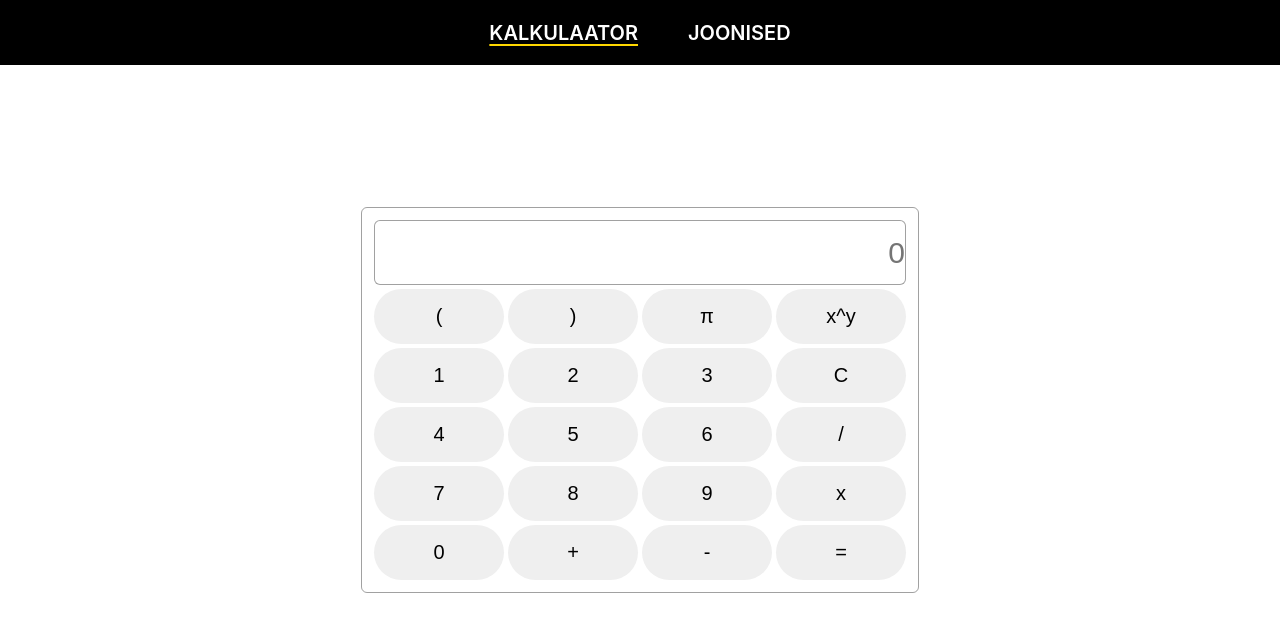
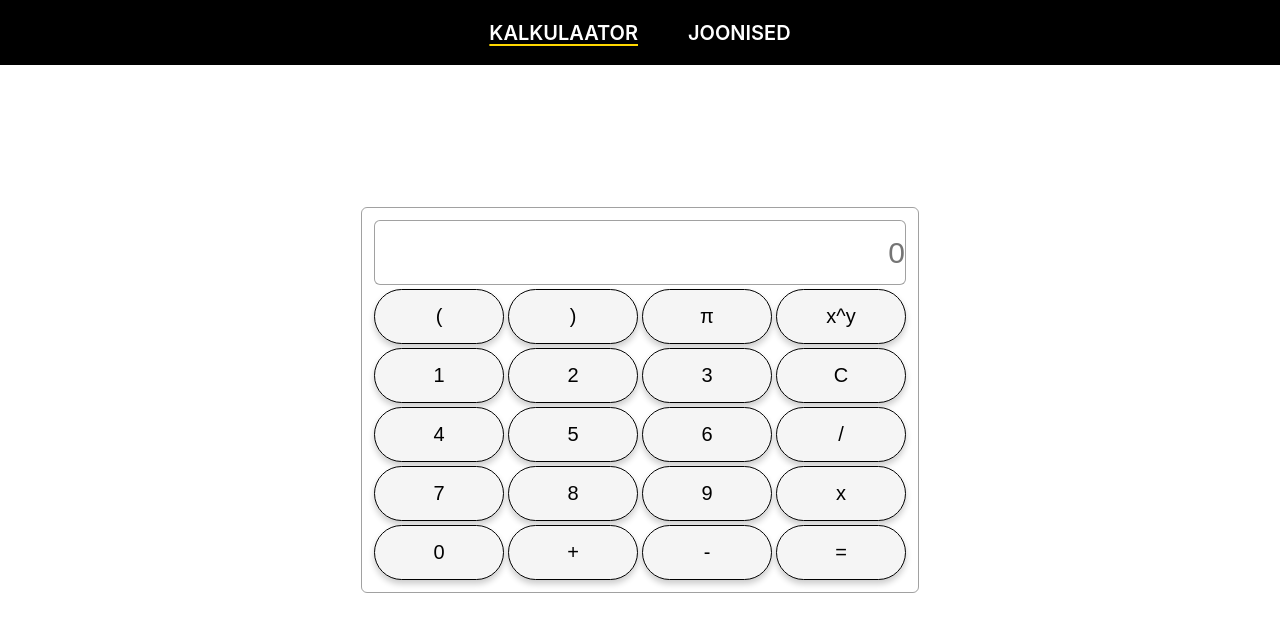
Before and after one commit to hinoobers/Rakenduse_loomine, a React (Create React App) app: page / in a window 1280 px wide. Shown: the top 632 px of the page. Built offline with nearby package versions, Linux system fonts and the light colour scheme.

Commit message:
push for now

```diff
--- a/package.json
+++ b/package.json
@@ -4,7 +4,7 @@
   "private": true,
   "dependencies": {
     "cra-template": "1.2.0",
-    "mafs": "^0.18.5",
+    "mafs": "^0.18.8",
     "react": "^19.0.0",
     "react-dom": "^19.0.0",
     "react-router-dom": "^6.28.1",
--- a/src/Handler.js
+++ b/src/Handler.js
@@ -13,7 +13,7 @@ export function calculate(prompt) {
             .replace(/π(\d)/g, 'πx$1')
             .replace(/(\d|\))π/g, '$1xπ')
     console.log(prompt);
-    let modified = prompt.replaceAll("x²", "**");
+    let modified = prompt.replaceAll("x^y", "**");
     modified = modified.replaceAll("x", "*");
     modified = modified.replaceAll("π", "Math.PI");
 
--- a/src/components/ButtonGrid.css
+++ b/src/components/ButtonGrid.css
@@ -9,6 +9,14 @@
     font-size: 20px;
     margin: 2px;
     border-radius: 100px;
-    border: none;
+    border: 1px solid #000;
     cursor: pointer;
+    background-color: #f5f5f5;
+    box-shadow: 0 4px 6px rgba(0, 0, 0, 0.2);
+    transition: all 0.2s ease;
 }
+
+.grid button:active {
+    transform: translateY(3px);
+    box-shadow: 0 2px 4px rgba(0, 0, 0, 0.2);
+}
--- a/src/components/layout.js
+++ b/src/components/layout.js
@@ -1,17 +1,19 @@
-import { Outlet, Link } from "react-router-dom";
+import { Outlet, Link, useLocation } from "react-router-dom";
 import './layout.css'
 
 const Layout = () => {
+  const location = useLocation().pathname; // prolly parem viis kuidas seda teho imo
+
   return (
     <>
       <nav id='navigation_bar'>
         <ul>
 
-        <li className='active_nav'>
+        <li className={location === '/' ? 'active_nav' : ''}>
           {/* esileht on kalkulaator */}
           <Link to="/">Kalkulaator</Link>
         </li>
-        <li className=''>
+        <li className={location === '/joonised' ? 'active_nav' : ''}>
             <Link to="/joonised">Joonised</Link>
         </li>
 
--- a/src/index.js
+++ b/src/index.js
@@ -14,7 +14,7 @@ root.render(
     <BrowserRouter>
       <Routes>
 
-      <Route path="/" element={<Layout />}>
+      <Route path="/" element={<Layout/>}>
         <Route index element={<App />} />
         <Route path="joonised" element={<DisplayMafs />} />
         <Route path="*" element={<NoPage />} />
```
Also changed, not shown: 1 other file (tests, documents, lock files or other folders).
